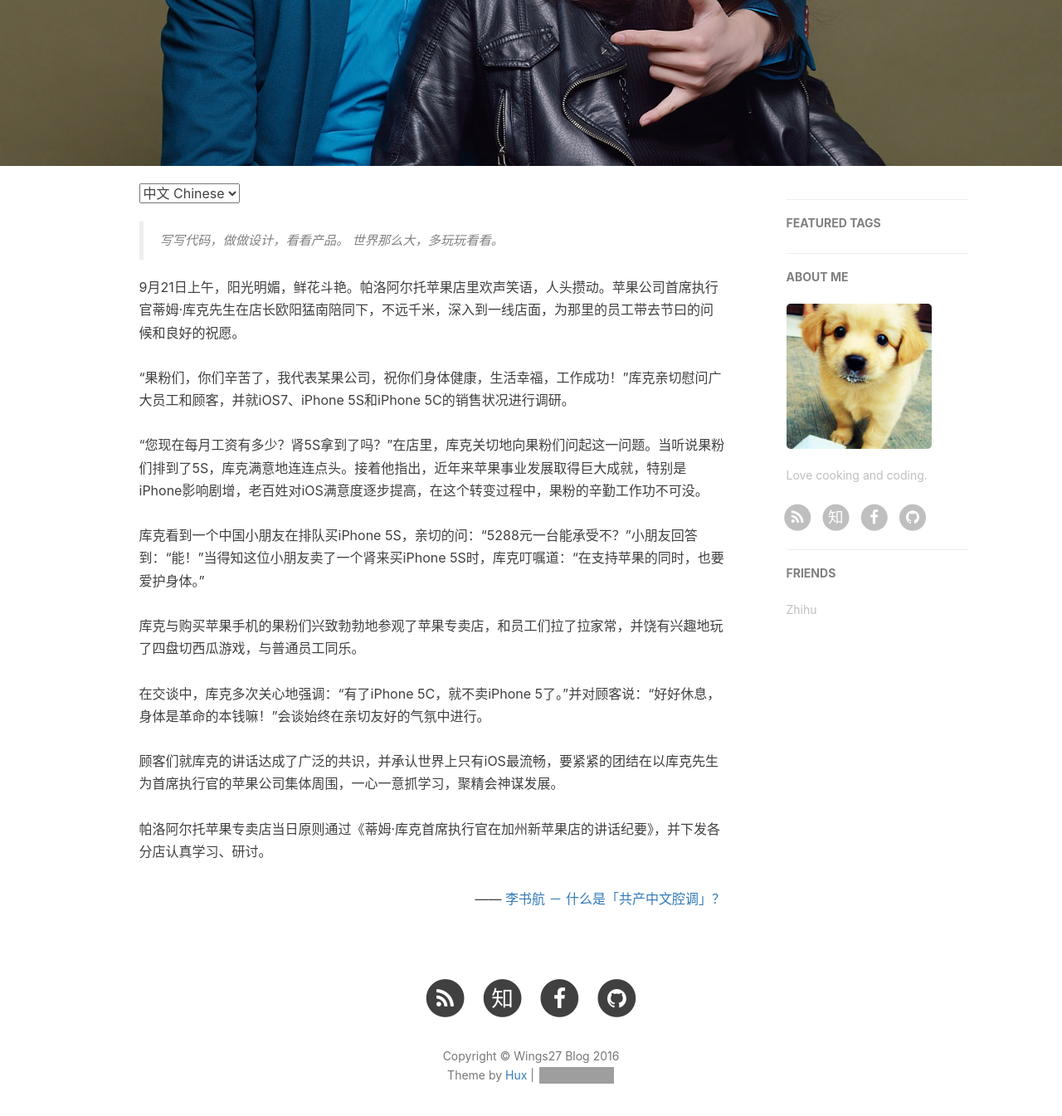
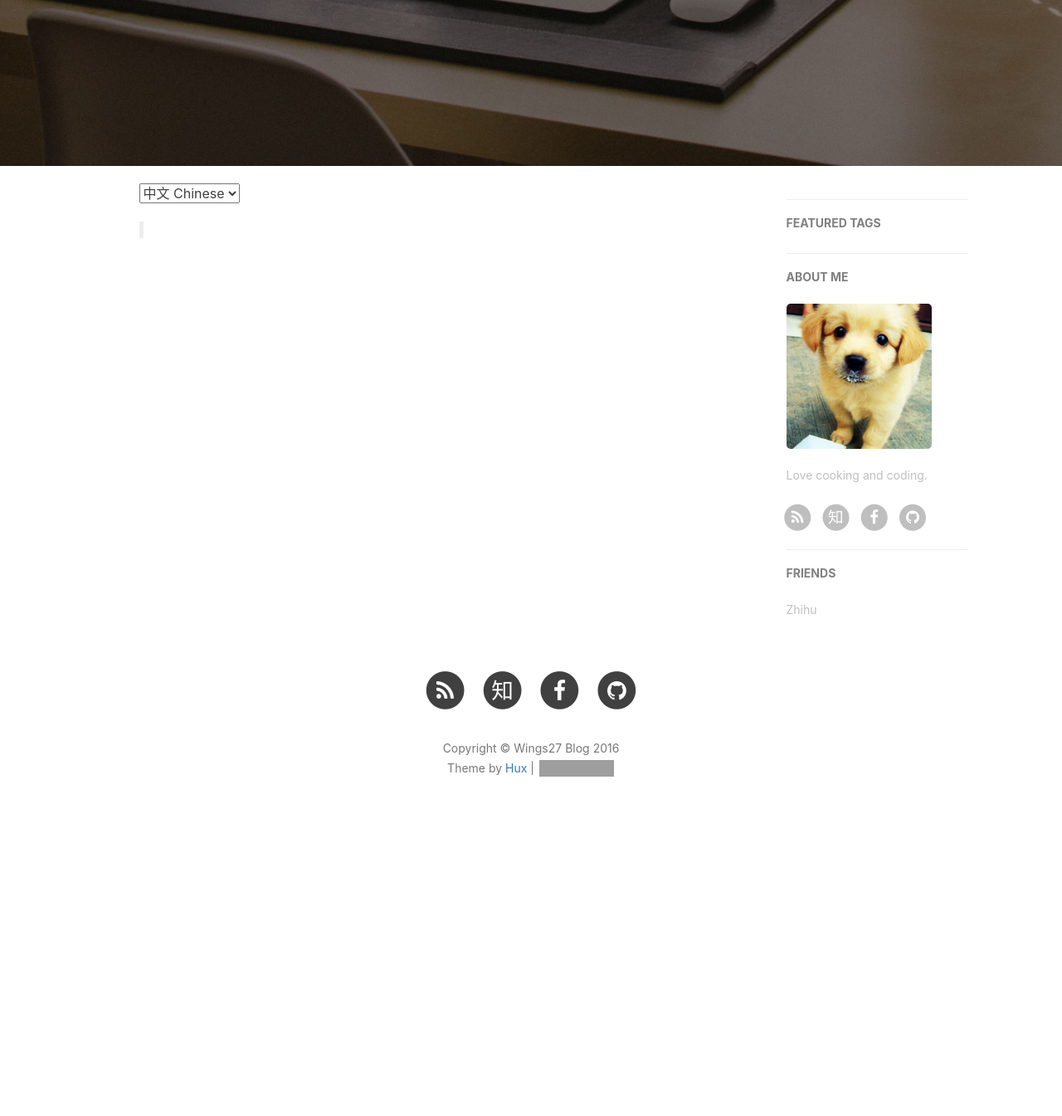
Before and after one commit to wings27/wings27.github.io, a Jekyll site: the page built from about.html, in a window 1280 px wide and 1400 px high, scrolled down 499 px. Shown: the top 1345 px of the window at 83% size. Built offline with Jekyll 4.4.1, drawn with Linux system fonts in a browser that asks for light colours; nearby versions of some CDN libraries; comment, search, counter and statistics services are not loaded; after the commit the page ends 1528 px from its top, so only the background shows below that; some of the changed text lies outside the part shown; grey boxes are pictures that could not be loaded.

Commit message:
fix content.

```diff
--- a/_includes/head.html
+++ b/_includes/head.html
@@ -33,6 +33,6 @@
         <script src="https://oss.maxcdn.com/libs/respond.js/1.4.2/respond.min.js"></script>
     <![endif]-->
 
-    <!-- ga & ba script hoook -->
+    <!-- ga & ba script hook -->
     <script></script>
 </head>
--- a/_layouts/keynote.html
+++ b/_layouts/keynote.html
@@ -80,7 +80,7 @@ layout: default
                     </div>
                 <hr>
                 </div>
-                <!-- 多少 Share end-->
+                <!-- 多说 Share end-->
                 {% endif %}
 
 
--- a/about.html
+++ b/about.html
@@ -14,35 +14,16 @@ header-img: "img/about-bg.jpg"
 <!-- Chinese Version -->
 <div class="zh">
     <blockquote>
-        写写代码，做做设计，看看产品。
-        世界那么大，多玩玩看看。
+
     </blockquote>
-    9月21日上午，阳光明媚，鲜花斗艳。帕洛阿尔托苹果店里欢声笑语，人头攒动。苹果公司首席执行官蒂姆·库克先生在店长欧阳猛南陪同下，不远千米，深入到一线店面，为那里的员工带去节曰的问候和良好的祝愿。<br><br>“果粉们，你们辛苦了，我代表某果公司，祝你们身体健康，生活幸福，工作成功！”库克亲切慰问广大员工和顾客，并就iOS7、iPhone 5S和iPhone 5C的销售状况进行调研。 <br><br>“您现在每月工资有多少？肾5S拿到了吗？”在店里，库克关切地向果粉们问起这一问题。当听说果粉们排到了5S，库克满意地连连点头。接着他指出，近年来苹果事业发展取得巨大成就，特别是iPhone影响剧增，老百姓对iOS满意度逐步提高，在这个转变过程中，果粉的辛勤工作功不可没。<br><br>库克看到一个中国小朋友在排队买iPhone 5S，亲切的问：“5288元一台能承受不？”小朋友回答到：“能！”当得知这位小朋友卖了一个肾来买iPhone 5S时，库克叮嘱道：“在支持苹果的同时，也要爱护身体。”<br><br>库克与购买苹果手机的果粉们兴致勃勃地参观了苹果专卖店，和员工们拉了拉家常，并饶有兴趣地玩了四盘切西瓜游戏，与普通员工同乐。<br><br>在交谈中，库克多次关心地强调：“有了iPhone 5C，就不卖iPhone 5了。”并对顾客说：“好好休息，身体是革命的本钱嘛！”会谈始终在亲切友好的气氛中进行。<br><br>顾客们就库克的讲话达成了广泛的共识，并承认世界上只有iOS最流畅，要紧紧的团结在以库克先生为首席执行官的苹果公司集体周围，一心一意抓学习，聚精会神谋发展。<br>
-    <br>帕洛阿尔托苹果专卖店当日原则通过《蒂姆·库克首席执行官在加州新苹果店的讲话纪要》，并下发各分店认真学习、研讨。
-
-    <p style="text-align:right;">
-        —— <a href="http://www.zhihu.com/question/19687065">李书航 － 什么是「共产中文腔调」？ </a>
-    </p>
 
 </div>
 
 <!-- English Version -->
 <div class="en">
     <blockquote>
-        Designer or Engineer, things in between.
+
     </blockquote>
-
-    <p>
-        Your work is going to fill a large part of your life, and the only way to be truly satisfied is to do what you believe is great work. And the only way to do great work is to love what you do. If you haven’t found it yet, keep looking. Don’t settle. As with all matters of the heart, you’ll know when you find it.
-    </p>
-
-    <p>
-    If you want to live your life in a creative way, as an artist, you have to not look back too much. You have to be willing to take whatever you’ve done and whoever you were and throw them away.
-    </p>
-
-    <p style="text-align:right;">
-    -- Steve Jobs
-    </p>
 
 </div>
 
--- a/index.html
+++ b/index.html
@@ -1,6 +1,5 @@
 ---
 layout: page
-title:      "Practice makes perfect"
 description: "--The wheels I reinvented."
 ---
 
```
Also changed, not shown: other parts of _layouts/keynote.html (+2 -2 lines), other parts of about.html (+1 -1 lines), img/about-bg.jpg.
